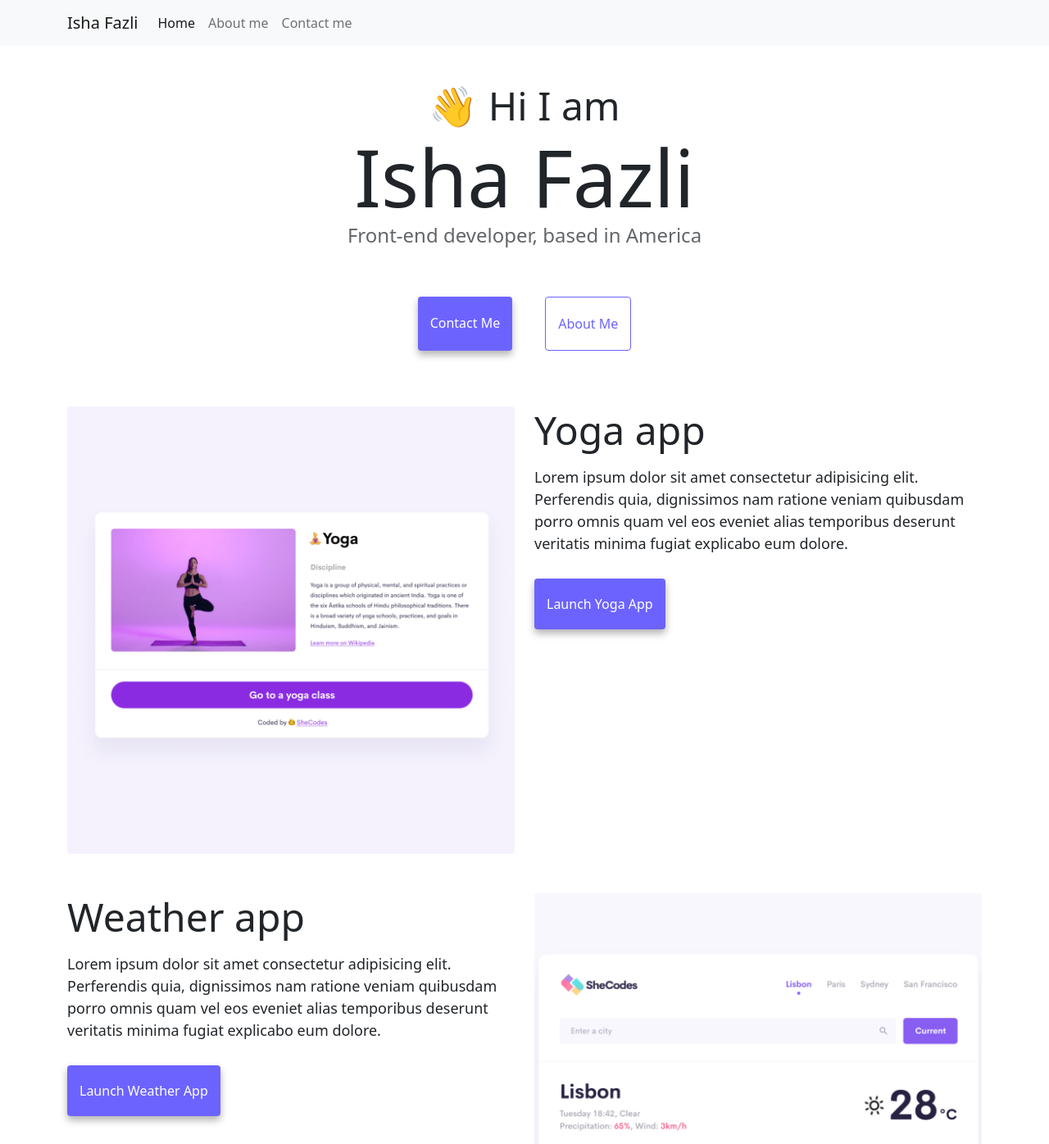
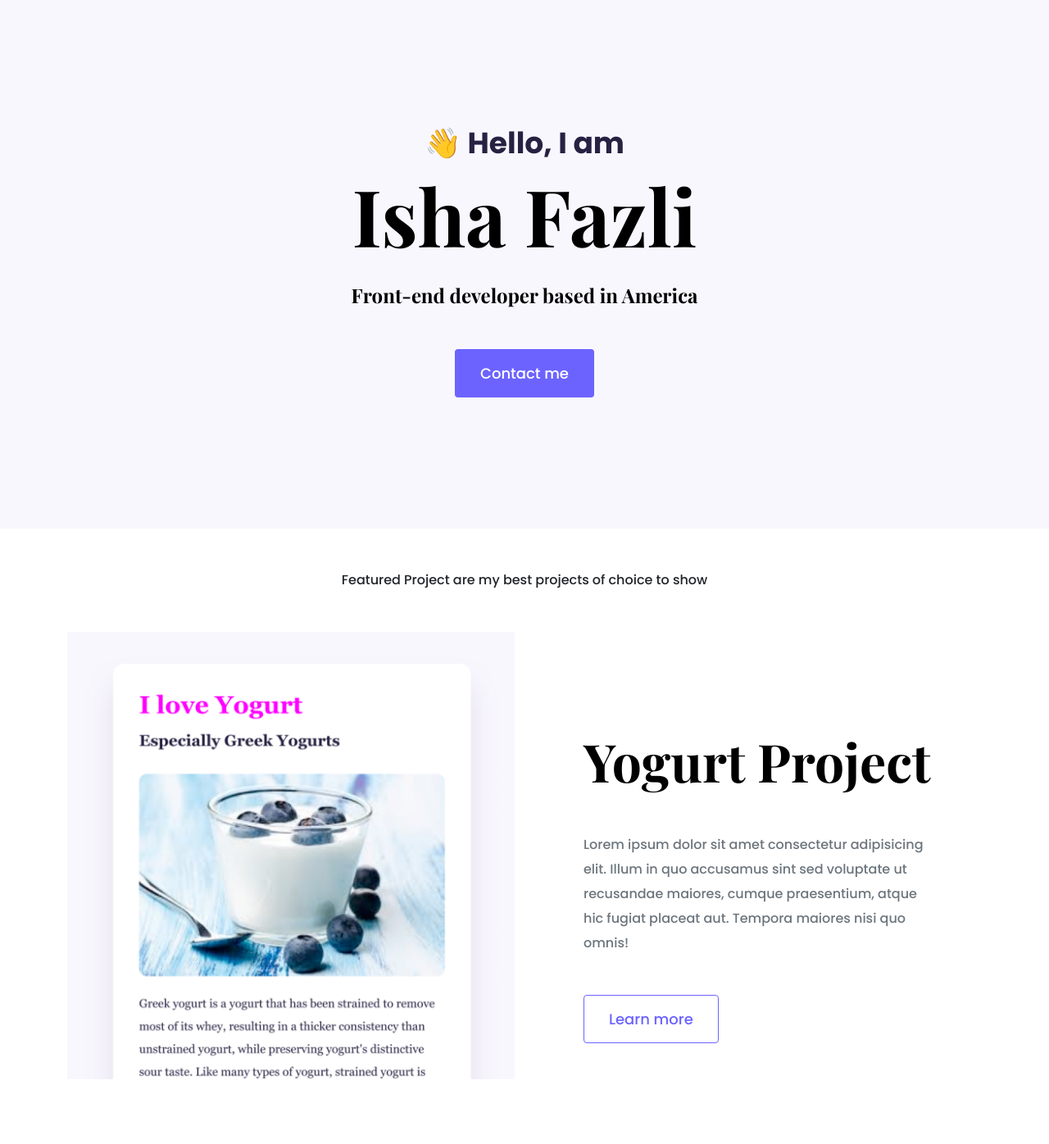
Before and after one commit to IshaFazli3/SheCodes-portfolio, a plain HTML site: page index.html in a window 1280 px wide. Shown: the top 1396 px of the page at 82% size. Drawn offline with nearby package versions, Linux system fonts and the light colour scheme.

Commit message:
Made model of page more appealing

```diff
--- a/index.html
+++ b/index.html
@@ -1,218 +1,199 @@
 <!DOCTYPE html>
 <html lang="en">
   <head>
-  <meta charset="UTF-8">
-  <meta name="viewport" content="width=device-width, initial-scale=1.0">
+    <meta charset="UTF-8" />
+    <meta http-equiv="X-UA-Compatible" content="IE=edge" />
+    <meta name="viewport" content="width=device-width, initial-scale=1.0" />
+    <title>SheCodes Portfolio</title>
+
     <link
       href="https://cdn.jsdelivr.net/npm/bootstrap@5.0.0-beta2/dist/css/bootstrap.min.css"
       rel="stylesheet"
       integrity="sha384-BmbxuPwQa2lc/FVzBcNJ7UAyJxM6wuqIj61tLrc4wSX0szH/Ev+nYRRuWlolflfl"
       crossorigin="anonymous"
     />
+    <link rel="preconnect" href="https://fonts.gstatic.com" />
+    <link
+      href="https://fonts.googleapis.com/css2?family=Playfair+Display:wght@700&family=Poppins:wght@500;700&display=swap"
+      rel="stylesheet"
+    />
+    <link rel="stylesheet" href="styles/portfolio.css" />
+
     <script
       src="https://cdn.jsdelivr.net/npm/bootstrap@5.0.0-beta2/dist/js/bootstrap.bundle.min.js"
       integrity="sha384-b5kHyXgcpbZJO/tY9Ul7kGkf1S0CWuKcCD38l8YkeH8z8QjE0GmW1gYU5S9FOnJ0"
       crossorigin="anonymous"
     ></script>
-    <meta name="description" content="My Portfolio holds my best projects that I have been
-    working on through out Months thanks to SheCodes influence and help!">
+    <script
+      src="https://kit.fontawesome.com/ddc3ee268a.js"
+      crossorigin="anonymous"
+    ></script>
 
-  <title>Isha Fazli: Portfolio that holds my Best Projects</title>
+
     <style>
-
       :root {
-  --primary-color: #6c63ff;
-  --secondary-color: #f5f2fe;
-  --box-shadow: 0 5px 10px rgba(0, 0, 0, 0.3);
+  --branding-color: #6c63ff;
+  --secondary-color: #f9f7fe;
+  --heading-font-family: "Playfair Display", serif;
+  --default-font-family: "Poppins", sans-serif;
 }
 
 body {
-  margin-top: 100px;
+  font-family: var(--default-font-family);
 }
 
 h1,
 h2,
-h3 {
-  margin: 0;
+h3,
+h4,
+h5,
+h6 {
+  color: black;
+  font-family: var(--heading-font-family);
+  font-weight: bold;
 }
 
 h1 {
   font-size: 96px;
+  line-height: 1.5;
 }
 
 h2 {
-  font-size: 48px;
-}
-
-h3 {
-  font-size: 24px;
-  opacity: 0.7;
+  font-size: 64px;
 }
 
 p {
-  font-size: 18px;
-  line-height: 1.5;
+  font-weight: normal;
+  font-size: 16px;
+  line-height: 30px;
 }
 
-.navigation-links {
-  display: flex;
-  margin-top: 40px;
-  justify-content: center;
+.hero {
+  background: var(--secondary-color);
+  text-align: center;
+  padding: 160px 20px;
 }
 
-.navigation-links a {
-  margin: 20px;
+.hero p {
+  font-size: 36px;
+  font-weight: bold;
+  margin: 0;
+  color: #272142;
 }
 
-.primary-link {
-  border-radius: 4px;
-  padding: 20px 15px;
-  text-decoration: none;
-  text-transform: capitalize;
-  background: var(--primary-color);
-  box-shadow: var(--box-shadow);
-  color: white;
+.hero h2 {
+  font-family: var(--heading-font-family);
+  font-weight: normal;
+  line-height: 1.5;
+  font-size: 24px;
 }
 
-.secondary-link {
+.btn-branding {
+  background: var(--branding-color);
   border-radius: 4px;
-  padding: 20px 15px;
-  text-decoration: none;
-  text-transform: capitalize;
-  color: var(--primary-color);
-  border: 1px solid var(--primary-color);
+  color: white;
+  font-size: 18px;
+  line-height: 27px;
+  padding: 15px 30px;
 }
 
-.homepage-link {
-  color: var(--primary-color);
-  text-align: center;
-  display: block;
+.btn-branding-outline {
+  color: var(--branding-color);
+  border: 1px solid var(--branding-color);
+  border-radius: 4px;
+  font-size: 18px;
+  line-height: 27px;
+  padding: 15px 30px;
 }
 
-.about-paragraphs {
-  margin: 30px 0;
+.project-desciption {
+  padding: 120px 60px;
 }
 
-.about-paragraphs p {
-  margin: 10px;
+@media (max-width: 900px) {
+  h1 {
+    font-size: 44px;
+    line-height: 2;
   }
 
-.email-link {
-  display: flex;
-  justify-content: center;
-  color: var(--primary-color);
-  font-size: 28px;
-  text-decoration: none;
+  h2 {
+    font-size: 44px;
   }
 
-.email-link:hover {
-  text-decoration: underline;
+  .hero {
+    padding: 80px 20px;
   }
-@media (max-width: 700px) {
-  img {
-    width: 300px;
-  }
-  p {
-    width: 300px;
-  }
-  body {
-    padding: 10px;
-    margin-bottom: 20px;
+
+  .project-desciption {
+    padding: 0;
+    text-align: center;
   }
 }
 
     </style>
   </head>
   <body>
-  <nav class="navbar navbar-expand-lg navbar-light bg-light fixed-top">
-    <div class="container">
-      <a class="navbar-brand" href="index.html">Isha Fazli</a>
-      <button
-        class="navbar-toggler"
-        type="button"
-        data-bs-toggle="collapse"
-        data-bs-target="#navbarNav"
-        aria-controls="navbarNav"
-        aria-expanded="false"
-        aria-label="Toggle navigation"
-      >
-        <span class="navbar-toggler-icon"></span>
-      </button>
-      <div class="collapse navbar-collapse" id="navbarNav">
-        <ul class="navbar-nav">
-          <li class="nav-item">
-            <a class="nav-link active" aria-current="page" href="index.html"
-              >Home</a
-            >
-          </li>
-          <li class="nav-item">
-            <a class="nav-link" href="about.html">About me</a>
-          </li>
-          <li class="nav-item">
-            <a class="nav-link" href="about-mee.html#contact-me">Contact me</a>
-          </li>
-        </ul>
+    <div class="hero">
+      <p>👋 Hello, I am</p>
+      <h1>Isha Fazli</h1>
+      <h2 class="mb-5">Front-end developer based in America</h2>
+      <div>
+        <a href="#" class="btn btn-branding">Contact me</a>
       </div>
     </div>
-  </nav>
-  <h2 class="text-center">👋 Hi I am</h2>
-  <h1 class="text-center">Isha Fazli</h1>
-  <h3 class="text-center">Front-end developer, based in America</h3>
-  <div class="navigation-links mb-5">
-    <a href="about-mee.html#contact-me" class="primary-link">Contact me</a>
-    <a href="about-mee.html" class="secondary-link">About me</a>
+    <p class="text-center m-5">
+      Featured Project are my best projects of choice to show
+    </p>
+    <div class="container">
+      <div class="row mb-5">
+        <div class="col d-none d-lg-block">
+          <img src="favorite food or drink pic.png" class="img-fluid" alt="Yogurt my favorite snack" />
         </div>
-  <div class="container">
-    <div class="row">
-      <div class="col-md-6">
-        <img src="hobby pic.png" class="img-fluid rounded" name="a picture of my favorite hobby"/>
-      </div>
-      <div class="col-md-6">
-        <h2 class="mb-3">Yoga app</h2>
-        <p>
-          Lorem ipsum dolor sit amet consectetur adipisicing elit. Perferendis
-          quia, dignissimos nam ratione veniam quibusdam porro omnis quam vel
-          eos eveniet alias temporibus deserunt veritatis minima fugiat
-          explicabo eum dolore.
+        <div class="col">
+          <div class="project-desciption">
+            <h2 class="mb-5">Yogurt Project</h2>
+            <p class="mb-5 text-muted">
+              Lorem ipsum dolor sit amet consectetur adipisicing elit.
+              Illum in quo accusamus sint sed voluptate ut recusandae maiores,
+              cumque praesentium, atque hic fugiat placeat aut. Tempora maiores nisi quo omnis!
             </p>
-        <div class="mt-5">
-          <a href="#" class="primary-link">Launch Yoga App</a>
+            <a href="" class="btn btn-branding-outline"> Learn more </a>
           </div>
         </div>
       </div>
-    <div class="row mt-5">
-      <div class="col-md-6">
-        <h2 class="mb-3">Weather app</h2>
-        <p>
-          Lorem ipsum dolor sit amet consectetur adipisicing elit. Perferendis
-          quia, dignissimos nam ratione veniam quibusdam porro omnis quam vel
-          eos eveniet alias temporibus deserunt veritatis minima fugiat
-          explicabo eum dolore.
+      <div class="row mb-5">
+        <div class="col">
+          <div class="project-desciption">
+            <h2 class="mb-5">Weather App</h2>
+            <p class="mb-5 text-muted">
+              Lorem, ipsum dolor sit amet consectetur adipisicing elit. Qui maxime tenetur reprehenderit
+              ab reiciendis optio eius sapiente alias,
+              voluptatem quis laboriosam fugiat harum! Architecto impedit similique nobis facere quisquam. Iste!
             </p>
-        <div class="mb-5 mt-5">
-          <a href="#" class="primary-link">Launch Weather App</a>
+            <a href="" class="btn btn-branding-outline"> Learn more </a>
           </div>
         </div>
-      <div class="col-md-6">
-        <img src="weather app pic.png" class="img-fluid rounded" name="a functional responsive weather app"/>
+        <div class="col d-none d-lg-block">
+          <img src="weather app pic.png" class="img-fluid" alt="A responsive weather app" />
         </div>
       </div>
-    <div class="row mt-5">
-      <div class="col-md-6">
-        <img src="favorite food or drink pic.png" class="img-fluid rounded" name="an ad of my favorite food"/>
+      <div class="row">
+        <div class="col d-none d-lg-block">
+          <img src="hobby pic.png" class="img-fluid" alt="my favorite hobby" />
         </div>
-      <div class="col-md-6">
-        <h2 class="mb-3">Yogurt app</h2>
-        <p>
-          Lorem ipsum dolor sit amet consectetur adipisicing elit. Perferendis
-          quia, dignissimos nam ratione veniam quibusdam porro omnis quam vel
-          eos eveniet alias temporibus deserunt veritatis minima fugiat
-          explicabo eum dolore.
+        <div class="col">
+          <div class="project-desciption">
+            <h2 class="mb-5">Yoga App</h2>
+            <p class="mb-5 text-muted">
+             Lorem ipsum dolor sit amet consectetur adipisicing elit.
+             Perspiciatis exercitationem facere officia similique quo saepe
+              hic ipsa odio recusandae suscipit, necessitatibus ut dicta ducimus ex
+              excepturi, odit, iure corrupti laborum.
             </p>
-        <div class="mt-5">
-          <a href="#" class="primary-link">Launch Yogurt App</a>
+            <a href="" class="btn btn-branding-outline"> Learn more </a>
           </div>
         </div>
       </div>
     </div>
   </body>
+</html>
```
Lines whose indentation alone changed are shown as unchanged.
